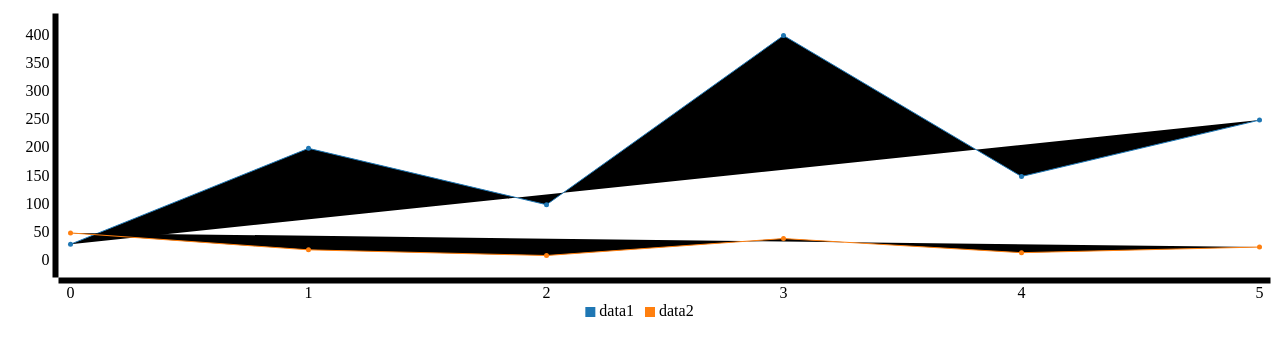
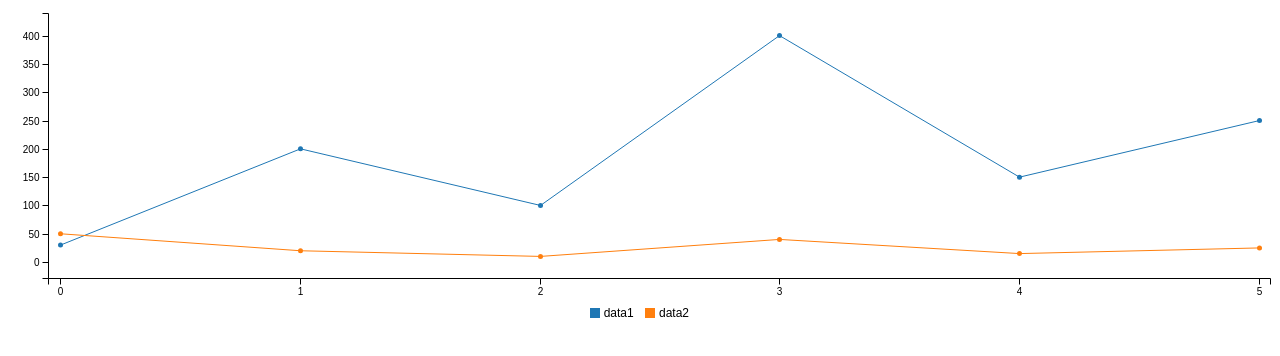
Before and after one commit to jeffreysbrother/C3, a website: page index.html in a window 1280 px wide. Drawn offline with Linux system fonts and the light colour scheme.

Commit message:
updated path to c3 css file

```diff
--- a/index.html
+++ b/index.html
@@ -4,7 +4,7 @@
     <meta charset="utf-8">
     <meta name="viewport" content="width=device-width, initial-scale=1">
     <title></title>
-    <link href="/path/to/c3.css" rel="stylesheet" type="text/css">
+    <link href="bower_components/c3/c3.min.css" rel="stylesheet" type="text/css">
 
   </head>
   <body>
```
